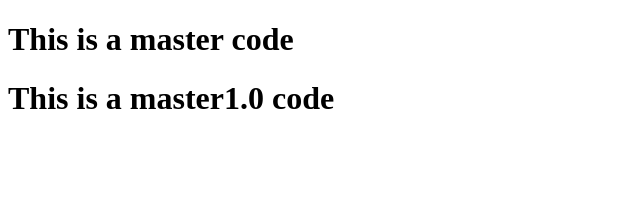
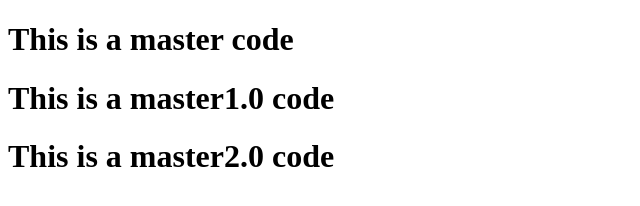
Before and after one commit to VyshnaviInamdar/github1.0, a plain HTML site: page index.html in a window 1280 px wide. Shown: the whole page, without its empty margins (0-640 px from the left). Drawn offline with Linux system fonts and the light colour scheme.

Commit message:
this is master2.0

```diff
--- a/index.html
+++ b/index.html
@@ -12,5 +12,8 @@
 
     <!-- this is a master1.0 code -->
     <h1>This is a master1.0 code</h1>
+
+    <!-- this is a master2.0 code -->
+    <h1>This is a master2.0 code</h1>
 </body>
 </html>
```
